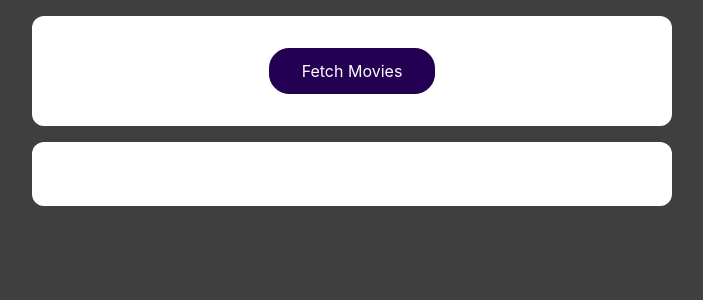
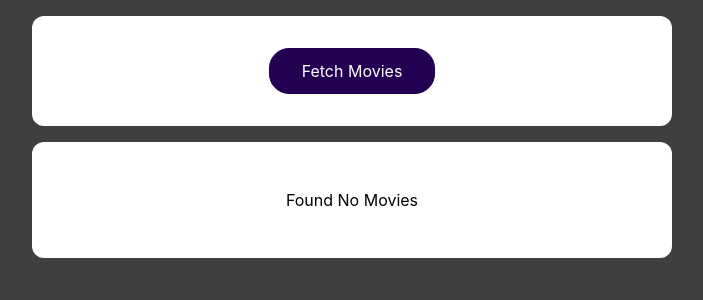
Before and after one commit to MdTasib/React-Complete-Guide, a React (Create React App) app: page / in a window 1280 px wide. Shown: the top 300 px of the page, without its empty margins (288-991 px from the left). Built offline with nearby package versions, Linux system fonts and the light colour scheme.

Commit message:
Loading handler

```diff
--- a/src/Module_14/Module_14.jsx
+++ b/src/Module_14/Module_14.jsx
@@ -4,8 +4,11 @@ import MoviesList from './components/MoviesList';
 
 const Module_14 = () => {
 	const [movies, setMovies] = useState([]);
+	const [isLoadin, setIsLoading] = useState(false);
 
 	async function fetchMoviesHandler() {
+		setIsLoading(true);
+
 		const response = await fetch('https://swapi.dev/api/films');
 		const data = await response.json();
 		const transformedMovies = data.results.map(movieData => {
@@ -17,6 +20,7 @@ const Module_14 = () => {
 			};
 		});
 		setMovies(transformedMovies);
+		setIsLoading(false);
 	}
 
 	return (
@@ -25,7 +29,9 @@ const Module_14 = () => {
 				<button onClick={fetchMoviesHandler}>Fetch Movies</button>
 			</section>
 			<section>
-				<MoviesList movies={movies} />
+				{!isLoadin && movies.length > 0 && <MoviesList movies={movies} />}
+				{!isLoadin && movies.length === 0 && <p>Found No Movies</p>}
+				{isLoadin && <p>Loading....</p>}
 			</section>
 		</Fragment>
 	);
```
